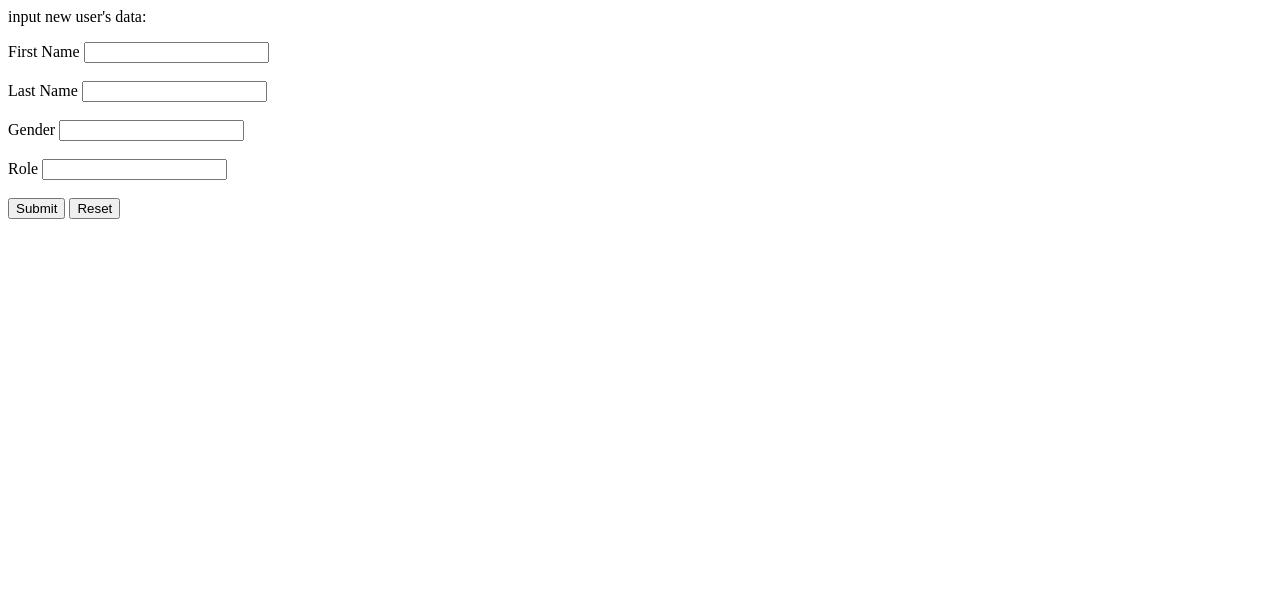
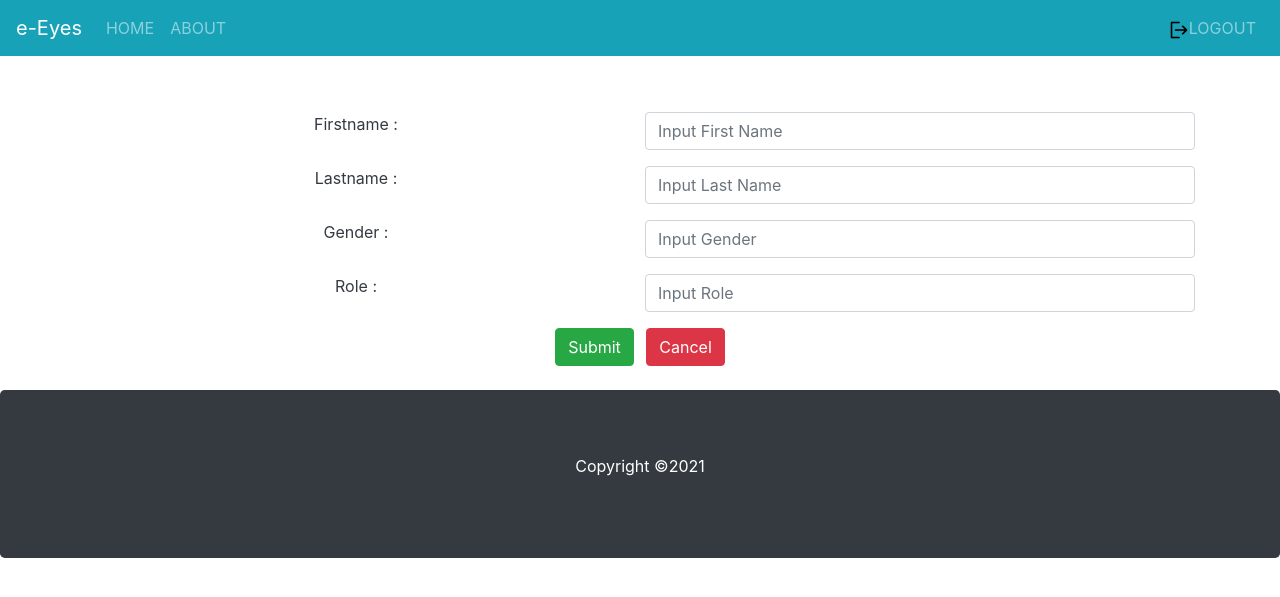
Before and after one commit to felixfilipi/E-eyes, a PHP site: page /models/train.php in a window 1280 px wide. Shown: the top 597 px of the page. Run offline with PHP 8.4, Linux system fonts and the light colour scheme; the visitor is signed in with stand-in values (Sample User, id 1).

Commit message:
Update train_input.php

```diff
--- a/backend/templates/train_input.php
+++ b/backend/templates/train_input.php
@@ -1,39 +1,89 @@
 <html>
     <head>
-        <title>Training Inputs</title>
+        <title>e-Eyes</title>
+		<meta charset="utf-8">
+		<meta name="viewport" content="width-device-width initial-scale=1">
+		<link rel="stylesheet" href="https://maxcdn.bootstrapcdn.com/bootstrap/4.5.2/css/bootstrap.min.css">
+		<link rel="stylesheet" href="https://cdnjs.cloudflare.com/ajax/libs/font-awesome/4.7.0/css/font-awesome.min.css">
+		<link rel="stylesheet" href="../styles/style1.css">
+		<link rel="stylesheet" href="https://use.fontawesome.com/releases/v5.7.0/css/all.css" integrity="sha384-lZN37f5QGtY3VHgisS14W3ExzMWZxybE1SJSEsQp9S+oqd12jhcu+A56Ebc1zFSJ" crossorigin="anonymous">
+		<script src="https://ajax.googleapis.com/ajax/libs/jquery/3.5.1/jquery.min.js"></script>
+		<script src="https://cdnjs.cloudflare.com/ajax/libs/popper.js/1.16.0/umd/popper.min.js"></script>
+		<script src="https://maxcdn.bootstrapcdn.com/bootstrap/4.5.2/js/bootstrap.min.js"></script>
+
+		<script src="../styles/index.js"></script>
     </head>
 <body>
-    <div>
-        <p>input new user's data:</p>
-        <form action="<?php echo htmlspecialchars($_SERVER["PHP_SELF"]); ?>" method = "post">
-        <div class="form-group <?php echo (!empty($firstname_err)) ? 'has-error' : ''; ?>">
-            <label>First Name</label>
-            <input type="text" name="firstname" class="form-control" value="<?php echo $firstname; ?>">
-            <span class="help-block"><?php echo $firstname_err ?></span>
-        </div><br>
+	<nav class="navbar navbar-expand-sm bg-info navbar-dark navbar-static-top">
+	<a class="navbar-brand" href="../index.php">e-Eyes</a>
+	<button class="navbar-toggler" type="button" data-toggle="collapse" data-target="#collapsibleNavbar">
+	<span class="navbar-toggler-icon"></span>
+	</button>
+	<div class="collapse navbar-collapse" id="collapsibleNavbar">
+	<ul class="navbar-nav">
+	<li class="nav-item">
+	<a class="nav-link" href="../index.php">HOME</a>
+	</li>
+	<li class="nav-item">
+	<a class="nav-link" href="../about.php">ABOUT</a>
+	</li>
+	</ul>
+	<ul class="navbar-nav ml-auto">
+	<li class="nav-item">
+	<a class="nav-link" href="../auth/logout.php"><img src="../images/resources/logout.png" width=20px height=20px></img>LOGOUT</a>
+	</li>
+	</ul>
+	</div>
+	</nav>
 
-        <div class="form-group <?php echo (!empty($lastname_err)) ? 'has-error' : ''; ?>">
-            <label>Last Name</label>
-            <input type="text" name="lastname" class="form-control" value="<?php echo $lastname; ?>">
-            <span class="help-block"><?php echo $lastname_err ?></span>
-        </div></br>
+    <div class="container mt-5">
+  <form action="<?php echo htmlspecialchars($_SERVER["PHP_SELF"]); ?>" method = "post">
+  <div class="form-row <?php echo (!empty($firstname_err)) ? 'has-error' : ''; ?>">
+	  <div class="col">
+		<label for="firstname" class="mb-2 mr-sm-2 mt-2 text-dark">Firstname : </label>
+	  </div>
+	  <div class="col">
+		<input class="form-control mb-2 mr-sm-2 mt-2" type="text" value="<?php echo $firstname; ?>" name="firstname" placeholder="Input First Name">
+		<span class="help-block"><?php echo $firstname_err ?></span>
+	  </div>
+  </div>
+  <div class="form-row <?php echo (!empty($lastname_err)) ? 'has-error' : ''; ?>">
+	<div class="col">
+		<label for="lastname" class="mb-2 mr-sm-2 mt-2 text-dark">Lastname : </label>
+	</div>
+	<div class="col">
+		<input class="form-control mb-2 mr-sm-2 mt-2" type="text" value="<?php echo $lastname; ?>" name="lastname" placeholder="Input Last Name">
+		<span class="help-block"><?php echo $lastname_err ?></span>
+	</div>
+  </div>
+  <div class="form-row <?php echo (!empty($gender_err)) ? 'has-error' : ''; ?>">
+	<div class="col">
+		<label for="gender" class="mb-2 mr-sm-2 mt-2 text-dark">Gender : </label>
+	</div>
+	<div class="col">
+		<input class="form-control mb-2 mr-sm-2 mt-2" type="text" value="<?php echo $gender; ?>" name="gender" placeholder="Input Gender">
+		<span class="help-block"><?php echo $gender_err ?></span>
+	</div>
+  </div>
+  <div class="form-row <?php echo (!empty($role_err)) ? 'has-error' : ''; ?>">
+	<div class="col">
+		<label for="role" class="mb-2 mr-sm-2 mt-2 text-dark">Role : </label>
+	</div>
+	<div class="col">
+		<input class="form-control mb-2 mr-sm-2 mt-2" type="text" value="<?php echo $role; ?>" name="role" placeholder="Input Role">
+		<span class="help-block"><?php echo $role_err ?></span>
+	</div>
+  </div>
+  <button type="submit" class="btn btn-success mb-2 mt-2">Submit</button>
+  <button type="reset" class="btn btn-danger ml-2 mb-2 mt-2">Cancel</button>
+  </form>
+</div>
 
-        <div class="form-group <?php echo (!empty($gender_err)) ? 'has-error' : ''; ?>">
-            <label>Gender</label>
-            <input type="text" name="gender" class="form-control" value="<?php echo $gender; ?>">
-            <span class="help-block"><?php echo $gender_err ?></span>
-        </div><br>
 
-        <div class="form_group <?php echo (!empty($role_err)) ? 'has-error' : ''; ?>">
-            <label>Role</label>
-            <input type="text" name="role" class="form-control" value="<?php echo $role; ?>">
-            <span class="help-block"><?php echo $role_err ?></span>
-        </div><br>
 
-        <div class="form-group">
-            <input type="submit" class="btn btn-primary" value="Submit">
-            <input type="reset" class="btn btn-default" value="Reset">
-        </div>
-    </div>
+<div class="jumbotron text-center text-white bg-dark" style="margin-bottom:0">
+  <p>Copyright ©2021</p>
+</div>
+
 </body>
 </html>
```
